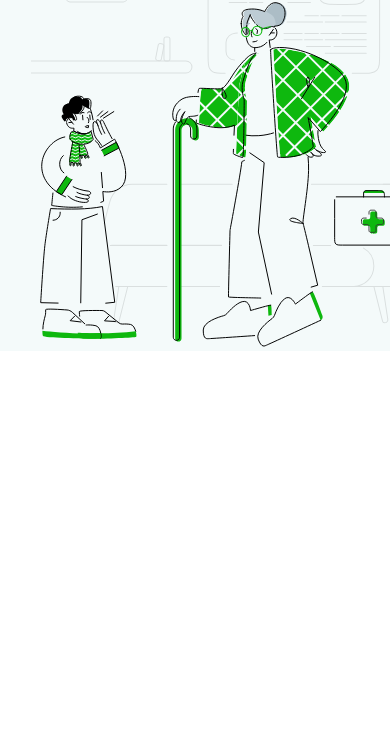
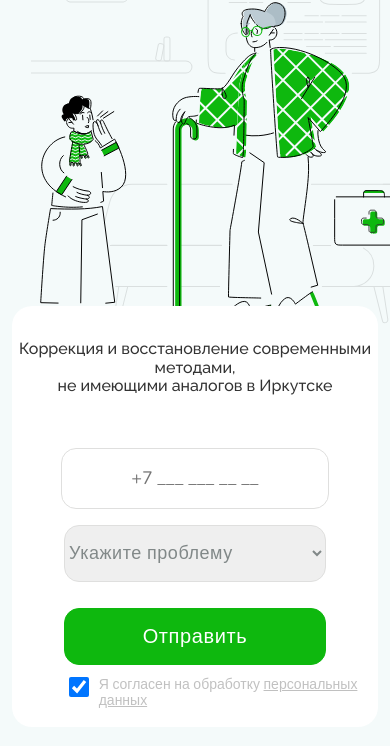
Before and after one commit to woachkatzl/Sass-adaptive-page, a plain HTML site: page index.html in a window 390 px wide. Shown: the part 266-1012 px from the top of the page. Before the commit the page ends 844 px from the top, so only its background shows below. Drawn offline with nearby package versions, Linux system fonts and the light colour scheme.

Commit message:
added request section for mobile version

```diff
--- a/index.html
+++ b/index.html
@@ -12,7 +12,7 @@
     <link rel="preconnect" href="https://fonts.gstatic.com" crossorigin>
     <link href="https://fonts.googleapis.com/css2?family=Caveat&family=Nunito:wght@300;400;500;600;700&family=Raleway:wght@300;400;500&display=swap" rel="stylesheet">
     <style>
-        /* .header__img-box {
+        /* .request__form {
             border: 1px solid red;
         } */
     </style>
@@ -42,6 +42,28 @@
                 </div>
             </div>
         </header>
+        <main class="root__section">
+            <div class="request">
+                <p class="request__txt">Коррекция и восстановление современными методами,<br> не имеющими аналогов в Иркутске</p>
+                <form class="request__form" action="">
+                    <input class="request__tel" type="tel" placeholder="+7 ___ ___ __ __">
+                    <select class="request__issue" name="issue">
+                        <option class="request__option" selected>Укажите проблему</option>
+                        <option class="request__option" value="asd">Расстройство аутистического спектра (РАС)</option>
+                        <option class="request__option" value="adhd">Синдром дефицита внимания и/или гиперактивность (СДВГ)</option>
+                        <option class="request__option" value="autism">Аутизм</option>
+                        <option class="request__option" value="dcp">Детский церебральный паралич (ДЦП)</option>
+                        <option class="request__option" value="speach">Нарушение речи</option>
+                        <option class="request__option" value="depression">Депрессия</option>
+                        <option class="request__option" value="migraine">Мигрень</option>
+                        <option class="request__option" value="poststroke">Постинсультный синдром</option>
+                    </select>
+                    <button class="request__btn" type="submit">Отправить</button>
+                    <input class="request__ck-bx" type="checkbox" id="confidentiality" checked>
+                    <label class="request__consent-txt" for="confidentiality">Я согласен на обработку <span class="request__consent-txt--underline">персональных данных</span></label>
+                </form>
+            </div>
+        </main>
     </div>
 </body>
 </html>
--- a/styles/abstracts/_colors.scss
+++ b/styles/abstracts/_colors.scss
@@ -1 +1,9 @@
 $main-bg-color: #F4FAFA;
+$light-bg-color: #FFFFFF;
+$main-hlt-color: #0EB80E;
+
+$main-txt-color: #333333;
+$light-txt-color: #818888;
+$btn-txt-color-1: #FFFFFF;
+
+$border-color-1: #DFDFDE;
--- a/styles/abstracts/_mixins.scss
+++ b/styles/abstracts/_mixins.scss
@@ -1,12 +1,12 @@
 @use '../abstracts/index.scss';
 
-
+//Mixins for texts
 @mixin title-txt ($font-size, $align) {
     font-family: index.$lg-txt;
     font-size: $font-size;
     font-weight: 300;
     text-align: $align;
-    color: #333333;
+    color: index.$main-txt-color;
 }
 
 @mixin cursive ($font-size, $align) {
@@ -14,5 +14,43 @@
     font-size: $font-size;
     font-weight: 400;
     text-align: $align;
-    color: #0EB80E;
+    color: index.$main-hlt-color;
 }
+
+@mixin med-txt ($font-size, $align) {
+    font-family: index.$lg-txt;
+    font-size: $font-size;
+    font-weight: 500;
+    text-align: $align;
+    color: index.$main-txt-color;
+}
+
+@mixin form-txt ($font-size, $align) {
+    font-family: index.$main-txt;
+    font-size: $font-size;
+    font-weight: 400;
+    text-align: $align;
+    color: index.$light-txt-color;
+}
+
+@mixin grn-btn-txt ($font-size) {
+    font-family: index.$main-txt;
+    font-size: $font-size;
+    font-weight: 400;
+    text-align: center;
+    color: index.$btn-txt-color-1;
+    letter-spacing: 0.03em;
+}
+
+
+//Mixins for shapes
+@mixin input-box ($bd-color) {
+    border: 1px solid $bd-color;
+    border-radius: 15px;
+}
+
+//Mixins for positioning
+@mixin vert-flex {
+    display: flex;
+    flex-direction: column;
+}
--- /dev/null
+++ b/styles/components/_request.scss
@@ -0,0 +1,82 @@
+@use '../abstracts/index.scss' as a;
+@use '../abstracts/mixins.scss' as *;
+
+
+//Mobile version
+@media screen and (max-width: 720px) {
+
+    .request {
+        position: relative;
+        bottom: 45px;
+        @include vert-flex;
+        justify-content: space-around;
+        width: 94vw;
+        height: 421px;
+        margin-left: 3vw;
+        background-color: a.$light-bg-color;
+        border-radius: 20px;
+    }
+
+    .request__form {
+        display: grid;
+        grid-template: 77px 83px 69px 1fr / [form-start] 21% 79% [form-end];
+        justify-items: center;
+    }
+
+    .request__tel,
+    .request__issue {
+        @include input-box (a.$border-color-1);
+    }
+
+    .request__tel,
+    .request__issue,
+    .request__btn {
+        grid-column-start: form-start;
+        grid-column-end: form-end;
+        width: 262px;
+        height: 57px;
+    }
+
+    .request__ck-bx {
+        justify-self: end;
+        width: 20px;
+        height: 20px;
+    }
+
+    .request__btn {
+        @include input-box (a.$main-hlt-color);
+        background-color: a.$main-hlt-color;
+    }
+
+    .request__txt {
+        @include med-txt (16px, center);
+    }
+
+    .request__tel {
+        @include form-txt (18px, center);
+        line-height: 25px;
+        letter-spacing: -0.01em;
+    }
+
+    .request__issue {
+        @include form-txt (18px, auto);
+        line-height: 25px;
+        letter-spacing: 0.03em;
+    }
+
+    .request__btn {
+        @include grn-btn-txt (20px);
+    }
+
+    .request__consent-txt {
+        justify-self: start;
+        margin-left: 10px;
+        @include form-txt (14px, auto);
+        color: a.$main-txt-color;
+        opacity: 0.3;
+    }
+
+    .request__consent-txt--underline {
+        text-decoration: underline;
+    }
+}
--- a/styles/styles.scss
+++ b/styles/styles.scss
@@ -1,2 +1,3 @@
 @use 'components/global.scss';
 @use 'components/header.scss';
+@use 'components/request.scss';
```
Also changed, not shown: styles/styles.css.
